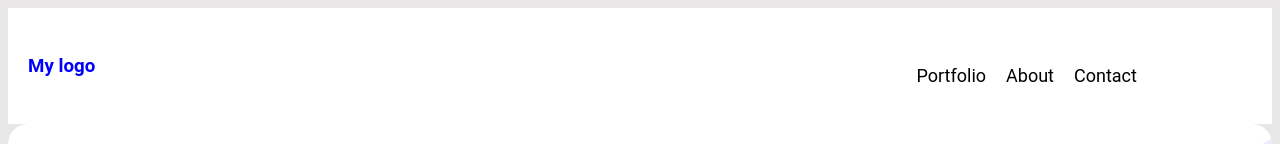
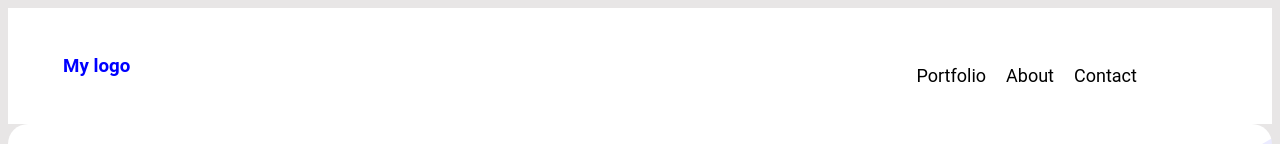
Before and after one commit to Lealem1/project_one, a website: page index.html in a window 1280 px wide. Shown: the top 144 px of the page. Drawn offline with Linux system fonts and the light colour scheme.

Commit message:
modified code

```diff
--- a/css/index.css
+++ b/css/index.css
@@ -18,7 +18,7 @@ body {
 }
 
 .toolbar h3 {
-  text-align: center;
+  padding-left: 35px;
 }
 
 nav ul {
@@ -51,7 +51,7 @@ nav a:hover {
   height: 100vh;
   width: 100%;
   z-index: 999;
-  background-color: rgba(96, 112,255, 0.8);
+  background-color: rgba(96, 112, 255, 0.8);
   backdrop-filter: blur(2px);
   box-shadow: -1px 0 10px rgba(0, 0, 0, 0.1);
   align-items: flex-start;
```
